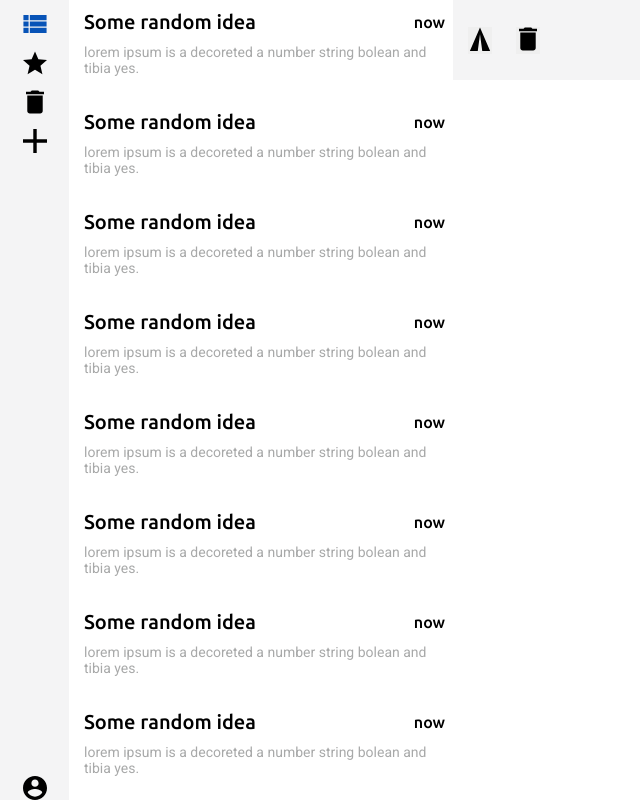
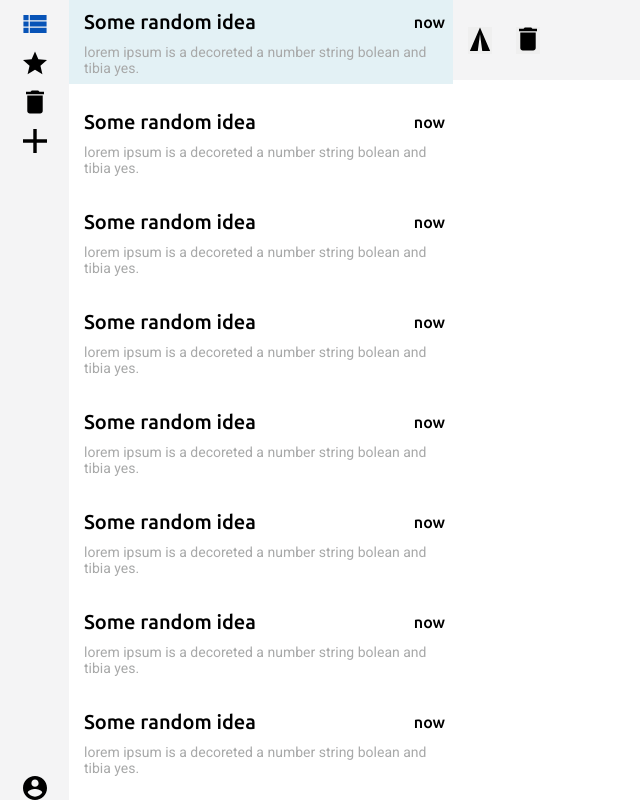
Before and after one commit to HallexCosta/easy-notes-web, a React (Create React App) app: page / in a window 1280 px wide. Shown: the whole page, without its empty margins (0-640 px from the left). Built offline with nearby package versions, Linux system fonts and the light colour scheme.

Commit message:
chore(pages): change color when select a note card in Home Page

```diff
--- a/src/pages/Home.tsx
+++ b/src/pages/Home.tsx
@@ -10,7 +10,8 @@ import SendIcon from '../components/icons/sendIcon'
 
 import '../assets/styles/home.css'
 
-type NoteCardParams = {
+type NoteCardParams = React.HTMLAttributes<HTMLDivElement> & {
+  position: number
   title: string
   date: string
   description: string
@@ -27,6 +28,7 @@ type PrincipalMenuButton = {
 }
 
 export default function Home() {
+  const [selectedCard, setSelelectedCard] = useState<number>(0)
   const [selectedButton, setSelelectedButton] = useState<string>()
 
   const [principalMenuButtons, setPrincipalMenuButtons]  = useState<PrincipalMenuButton[]>([
@@ -98,8 +100,16 @@ export default function Home() {
   const Separator = () => (
     <div className="separator" />
   )
+
   const NoteCard = (params: NoteCardParams) => (
-    <div className="note-card-container">
+    <div
+      onClick={params.onClick}
+      className={`note-card-container ${
+      /*select the card that was clicked*/
+      selectedCard === params.position
+      ? 'note-card-selected'
+      : ''}`}
+    >
       <header>
         <h3>{params.title}</h3>
         <label>{params.date}</label>
@@ -123,16 +133,21 @@ export default function Home() {
     setSelelectedButton(buttonName)
   }
 
+  function handleChangeCardColor(cardId: number, event: any) {
+    console.log('select card', cardId, event)
+    setSelelectedCard(cardId)
+  }
+
   return (
       <div className="container">
         <nav>
           <div>
-          {principalMenuButtons.map(
+            {principalMenuButtons.map(
               ({ name, selected, renderIcon }) => renderIcon({
                 onClick: handleChangeButtonColor.bind(null, name),
                 selected
               })
-           )}
+            )}
           </div>
 
           <CirclePeopleIcon />
@@ -144,10 +159,12 @@ export default function Home() {
               index =>
                 <>
                   <NoteCard
-                    key={index}
+                    key={`card ${index}`}
+                    position={Number(index)}
                     title="Some random idea"
                     date="now"
                     description="lorem ipsum is a decoreted a number string bolean and tibia yes."
+                    onClick={handleChangeCardColor.bind(null, index)}
                   />
                   <Separator key={index}/>
                 </>
```
